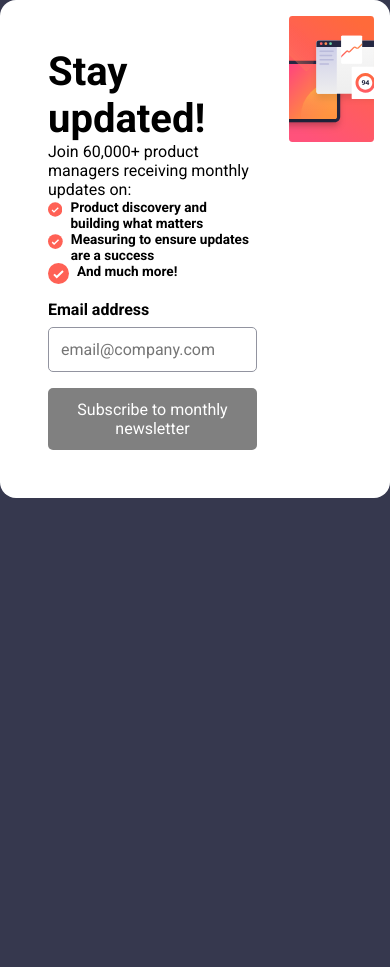
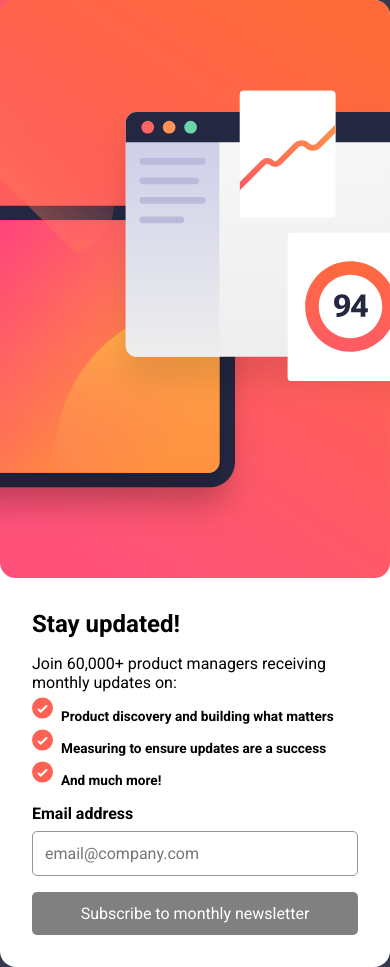
Before and after one commit to Kristijan-Karanfiloski/Newsletter-FM, a React (Vite) app: page / in a window 390 px wide. Before the commit the page ends 844 px from the top, so only its background shows below. Built offline with nearby package versions, Linux system fonts and the light colour scheme.

Commit message:
Improved css for mobile

```diff
--- a/src/App.jsx
+++ b/src/App.jsx
@@ -1,11 +1,10 @@
 import { useSelector } from "react-redux";
 import SignupForm from "./signup form/SignupForm.jsx";
 import "./App.scss";
-import Todos from "./FOR TESTING/Todos.jsx";
+
 import Modal from "./modal/Modal.jsx";
 
 function App() {
-  // const modal = useSelector((state) => state.modal.open);
   const modal = useSelector((state) => state.modal.open);
   return (
     <>
@@ -13,7 +12,7 @@ function App() {
         <main>
           <div className="newsLetter">
             <SignupForm />
-            <div>
+            <div className="newsLetter__img">
               <img
                 src="../public/illustration-sign-up-desktop.svg"
                 alt="signup img"
--- a/src/App.scss
+++ b/src/App.scss
@@ -4,5 +4,21 @@
   background: var(--white);
   padding: 1rem;
   border-radius:1rem;
-  //color: red;
 }
+
+
+
+@media (max-width: 600px){
+ .newsLetter{
+   display: flex;
+   flex-direction: column-reverse;
+   padding: 0;
+
+   .newsLetter__img{
+     background-image: url('../public/illustration-sign-up-mobile.svg');
+     background-repeat: no-repeat;
+     width: 100%;
+   }
+ }
+
+}
--- a/src/index.css
+++ b/src/index.css
@@ -30,7 +30,7 @@ img,
 svg {
   display: block;
   max-width: 100%;
-  /*height: auto;*/
+  height: auto;
 }
 
 body{
--- a/src/modal/Modal.scss
+++ b/src/modal/Modal.scss
@@ -1,18 +1,23 @@
+
 .modal{
   position: fixed;
   top: 0;
   left: 0;
   width: 100%;
   height: 100%;
-  //background-color: rgba(0, 0, 0, 0.75);
-  //background: var(  --charcoal-grey);
-  background: salmon;
+  background: var(  --charcoal-grey);
   color: var( --dark-slate-grey);
   z-index: 100;
   animation: slide-up 400ms ease-out forwards;
 
+  @media (max-width: 600px){
+	display: flex;
+	width: 100%;
+	height: 100%;
+  }
+
   .modal__body{
-	position: absolute;
+	position: fixed;
 	top: 50%;
 	left: 50%;
 	transform: translate(-50%, -50%);
@@ -21,17 +26,33 @@
 	background-color: white;
 	padding: 3.5rem;
 	border-radius: 1.5rem;
-	display: grid;
+	//display: grid;
+
+	@media (max-width: 600px){
+	  //height: 750px;
+	  height: 100vh;
+	  padding:7rem;
+	  display: grid;
+	}
   }
 
   .modal__header{
 	font-weight: var(--font-bold);
 	font-size:3rem;
+
+
+	@media (max-width: 600px){
+	  font-size:2rem;
+	}
   }
 
   .modal__text{
 	font-size: 1rem;
 	font-weight: var(--font-regular);
+
+	@media (max-width: 600px){
+	  font-size: .85rem;
+	}
   }
 
   .modal__text span{
@@ -45,6 +66,10 @@
 	font-size: 1rem;
 	cursor: pointer;
 	border: none;
+
+	@media (max-width: 600px){
+	  margin-top: 10rem;
+	}
   }
 
   .modal__btn:hover{
@@ -52,7 +77,6 @@
   }
 
 }
-
 
 
 @keyframes slide-up {
--- a/src/signup form/SignupForm.scss
+++ b/src/signup form/SignupForm.scss
@@ -1,7 +1,5 @@
 .signUp{
-  //border: 1px solid red;
   display: grid;
-  //padding: 1rem 0 1rem 1rem;
   padding: 2rem 2rem;
   font-size:1rem;
 
@@ -18,10 +16,12 @@
     .signUp___successItem{
       display: flex;
 
+
       p{
         font-size:.85rem;
         margin-left:.5rem ;
         font-weight:bold;
+        align-items: start;
       }
     }
   }
@@ -37,6 +37,13 @@
       color: red;
       position: absolute;
       left:60%;
+
+      @media (max-width: 600px){
+        color:red;
+        left: 51%;
+        top:-1rem;
+      }
+
     }
 
      label{
@@ -95,3 +102,20 @@
   }
 
 }
+
+
+@media (max-width: 600px) {
+  .signUp{
+    h1 {
+      font-size: 1.5rem;
+    }
+    p{
+      margin-top: 1rem;
+    }
+    .signUp___successList{
+      align-items: center;
+    }
+
+
+  }
+}
```
